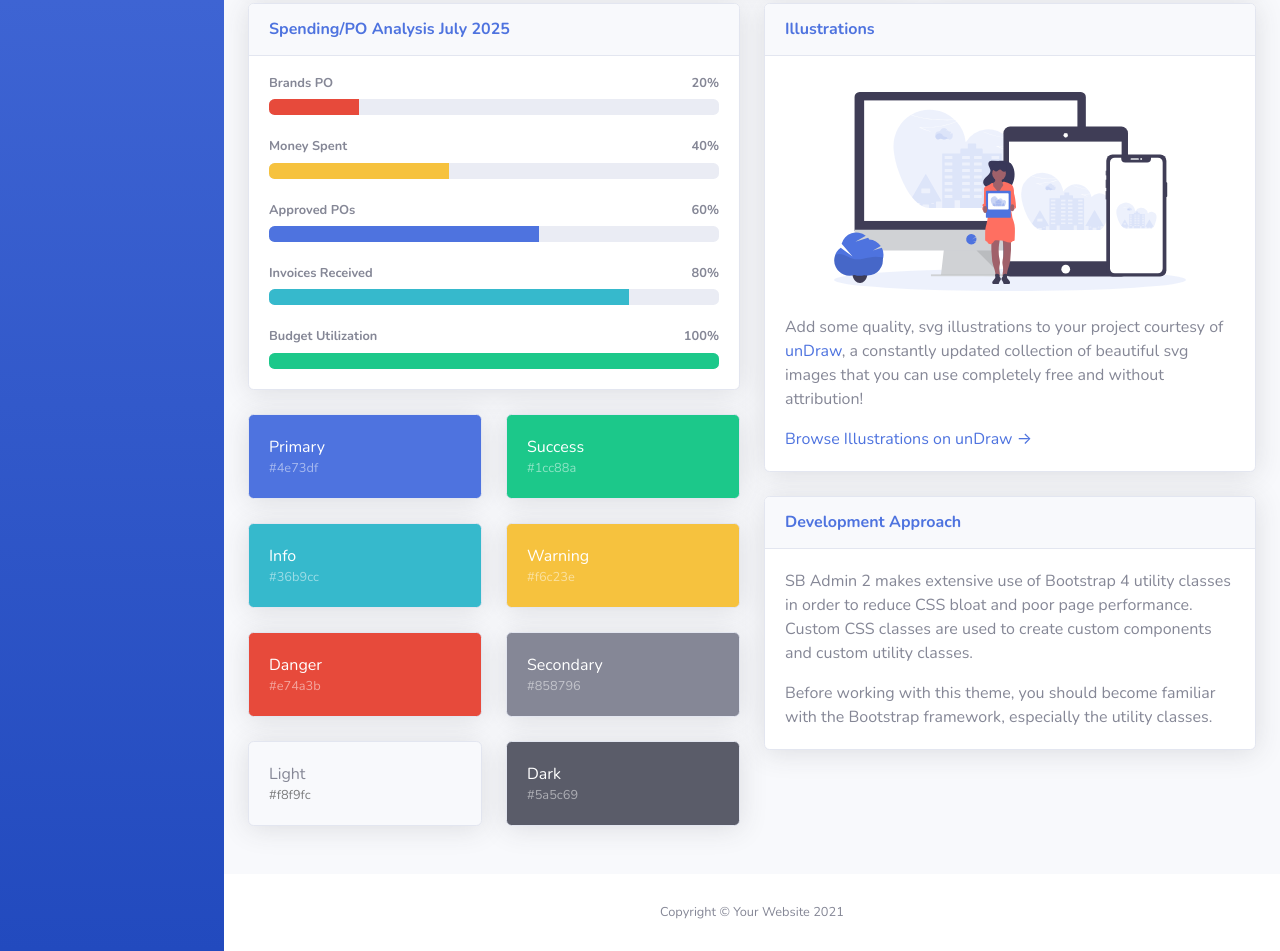
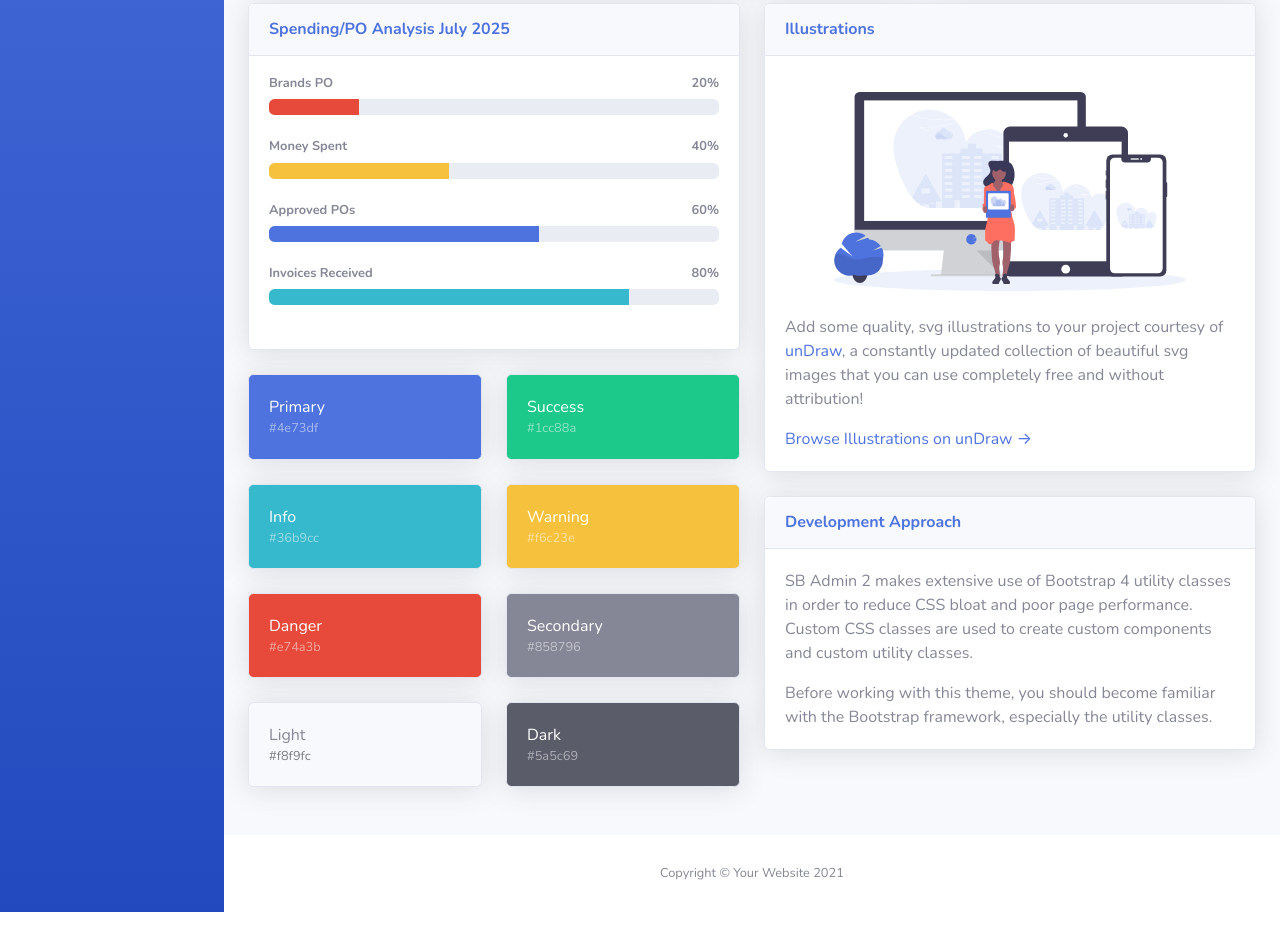
Before and after one commit to ty-327/transformco_website_platform, a website with bundled scripts: page index.html in a window 1280 px wide. Shown: the part 714-1665 px from the top of the page. After the commit the page ends 1626 px from the top, so only its background shows below. Built offline with nearby package versions, Linux system fonts and the light colour scheme.

Commit message:
Let's remove budget utilization

```diff
--- a/index.html
+++ b/index.html
@@ -567,12 +567,6 @@
                                         <div class="progress-bar bg-info" role="progressbar" style="width: 80%"
                                             aria-valuenow="80" aria-valuemin="0" aria-valuemax="100"></div>
                                     </div>
-                                    <h4 class="small font-weight-bold">Budget Utilization <span
-                                            class="float-right">100%</span></h4>
-                                    <div class="progress">
-                                        <div class="progress-bar bg-success" role="progressbar" style="width: 100%"
-                                            aria-valuenow="100" aria-valuemin="0" aria-valuemax="100"></div>
-                                    </div>
                                 </div>
                             </div>
 
```
